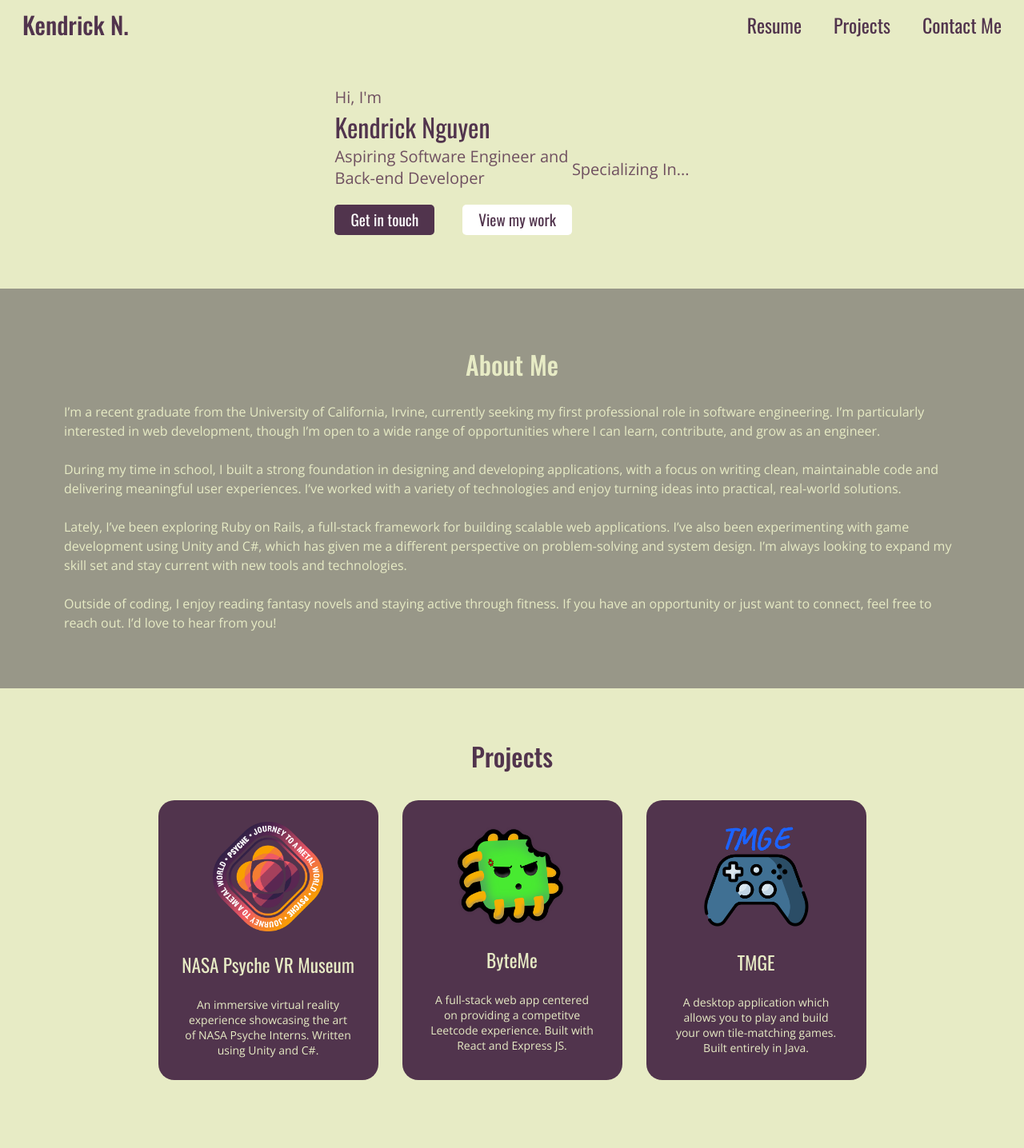
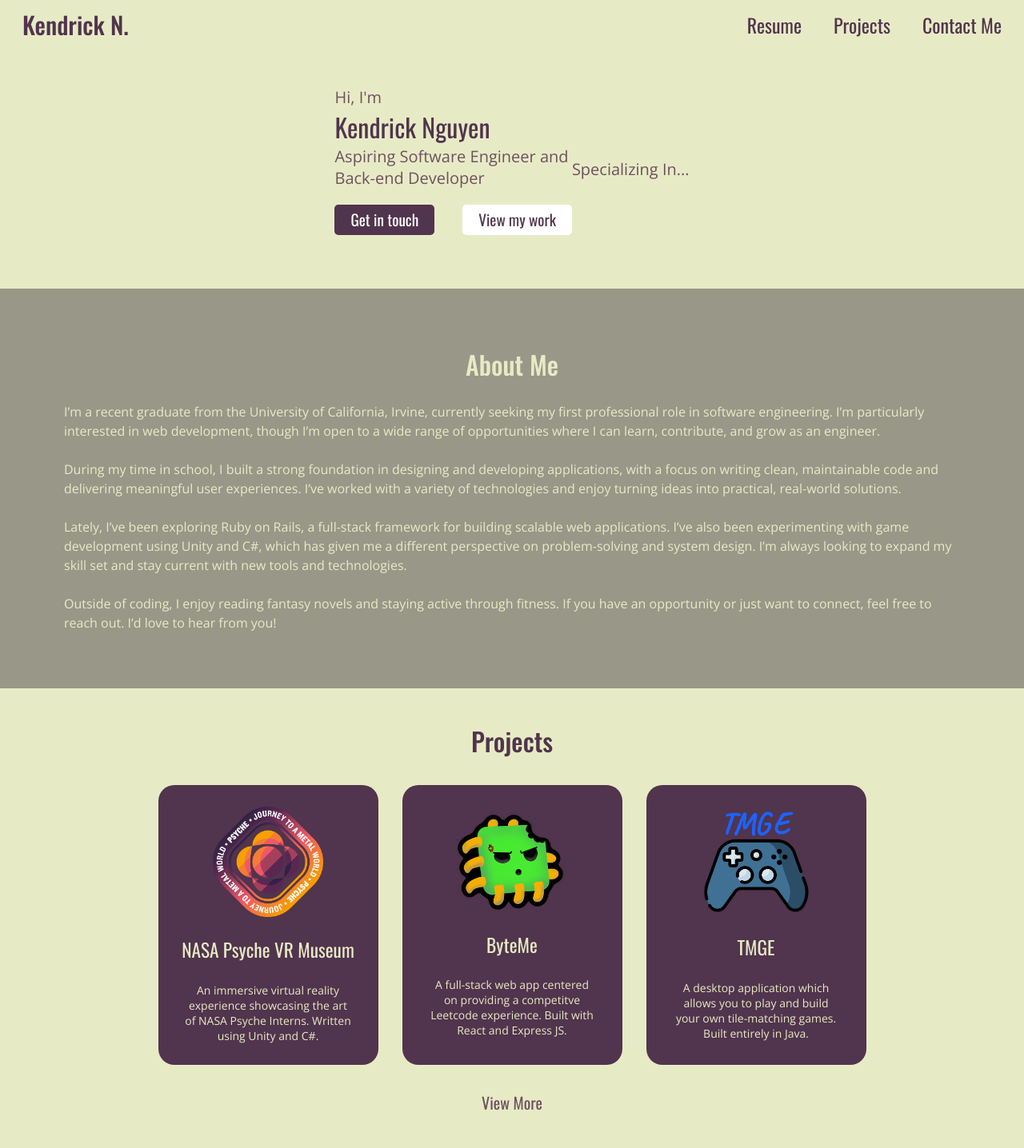
Before and after one commit to KendrickNguyen76/portfolio-website, a Jekyll site: the page built from index.html, in a window 1280 px wide. Shown: the whole page at 80% size. Built offline with Jekyll 4.4.1, drawn with Linux system fonts in a browser that asks for light colours; before the commit the page ends 1411 px from its top, so only the background shows below that.

Commit message:
Added a link at the bottom of the project preview section

```diff
--- a/assets/css/homepage.css
+++ b/assets/css/homepage.css
@@ -73,7 +73,7 @@
   flex-direction: column;
   justify-content: center;
   align-items: center;
-  height: 550px;
+  height: 575px;
 }
 
 #project_cards_div {
@@ -116,3 +116,17 @@
 .project_card:hover {
   transform: scale(1.1);
 }
+
+#view_more_projs {
+  margin-top: 2rem;
+  color: var(--text-color);
+  font-size: 1.25rem;
+  text-decoration: none;
+}
+
+#view_more_projs:hover {
+  color: var(--highlight-color);
+  text-decoration: underline;
+  text-decoration-thickness: 2px;
+  text-underline-offset: 8px;
+}
--- a/index.html
+++ b/index.html
@@ -48,7 +48,7 @@
 <div id="project_preview">
   <h2>Projects</h2>
   <div id="project_cards_div">
-    {% for project in site.data.projects %}
+    {% for project in site.data.projects limit:3 %}
       <a href="{{ project.link }}" target="_blank" rel="noopener noreferrer">
         <div class="project_card">
           <img src="{{ project.image }}" alt="{{ project.alt_text }}">
@@ -58,4 +58,6 @@
       </a>
     {% endfor %}
   </div>
+
+  <a id="view_more_projs" class="oswald_regular" href="/projects.html">View More</a>
 </div>
```
